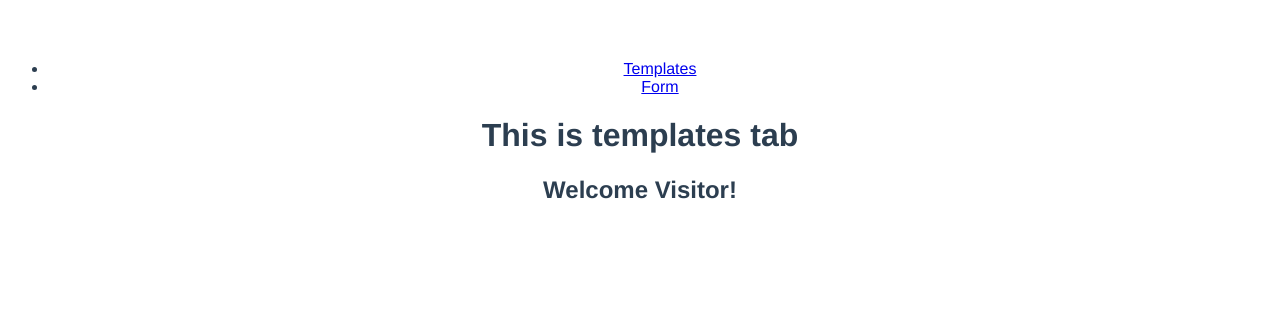
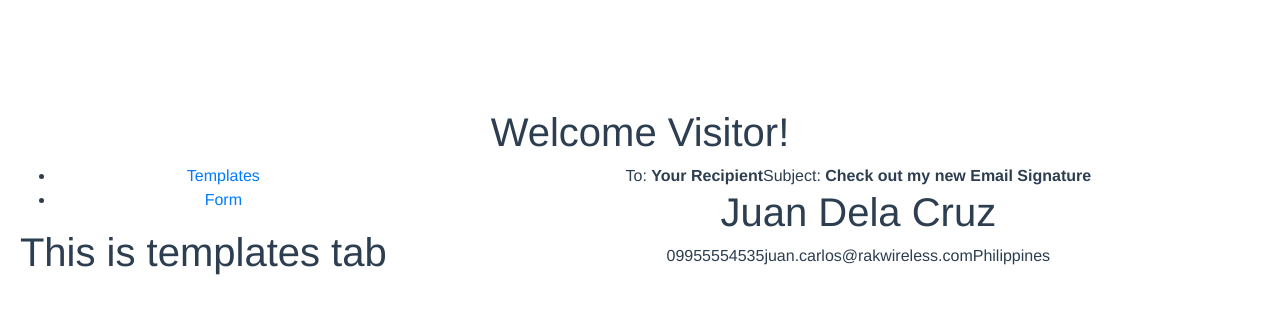
Before and after one commit to cniplo05/email-signature-generator-web-app, a Vue app: page / in a window 1280 px wide. Shown: the top 314 px of the page. Built offline with nearby package versions, Linux system fonts and the light colour scheme.

Commit message:
add: bootstrap dependency

```diff
--- a/package.json
+++ b/package.json
@@ -15,7 +15,8 @@
   },
   "dependencies": {
     "vue": "^2.5.2",
-    "vue-router": "^3.0.1"
+    "vue-router": "^3.0.1",
+    "bootstrap": "^4.5.0"
   },
   "devDependencies": {
     "autoprefixer": "^7.1.2",
--- a/src/App.vue
+++ b/src/App.vue
@@ -1,21 +1,13 @@
 <template>
   <div id="app">
-    <SidePanel/>
     <router-view/>
   </div>
 </template>
 
 <script>
 
-import SidePanel from "@/components/_core/html/body/SidePanel";
-import PreviewPanel from "@/components/_core/html/body/PreviewPanel";
-
 export default {
-  name: 'App',
-  components : {
-    PreviewPanel,
-    SidePanel
-  }
+  name: 'App'
 }
 </script>
 
--- a/src/components/_core/html/_fragments/Tab.vue
+++ b/src/components/_core/html/_fragments/Tab.vue
@@ -21,7 +21,7 @@ export default {
     computed: {
 
         href() {
-            return '#' + this.name.toLowerCase().replace(/ /g, '-');
+            return this.name.toLowerCase().replace(/ /g, '-');
         }
     },
 
--- a/src/components/_core/templates/sections/Tabs.vue
+++ b/src/components/_core/templates/sections/Tabs.vue
@@ -3,7 +3,7 @@
         <div class="Tabs">
             <ul>
                 <li v-for="Tab in Tabs" :class="{ 'is-active': Tab.isActive }">
-                    <a :href="Tab.href" @click="selectTab(Tab)">{{ Tab.name }}</a>
+                    <a href="javascript:void(0)" @click="selectTab(Tab)">{{ Tab.name }}</a>
                 </li>
             </ul>
         </div>
--- a/src/main.js
+++ b/src/main.js
@@ -3,6 +3,8 @@
 import Vue from 'vue'
 import App from './App'
 import router from './router'
+
+require('../node_modules/bootstrap/dist/css/bootstrap.css')
 
 Vue.config.productionTip = false
 
--- a/src/router/index.js
+++ b/src/router/index.js
@@ -5,6 +5,7 @@ import Main from '@/views/Main'
 Vue.use(Router)
 
 export default new Router({
+  mode: 'history',
   routes: [
     {
       path: '/',
--- a/src/views/Main.vue
+++ b/src/views/Main.vue
@@ -6,12 +6,28 @@
                 <h1 class="text-center">Welcome Visitor!</h1>
                 </div>
             </div>
+            <div class="row">
+                <div class="col-lg-4">
+                    <SidePanel/>
+                </div>
+                <div class="col-lg-8">
+                    <PreviewPanel/>
+                </div>
+            </div>
         </div>
     </section>
 </template>
 
 <script>
+
+import SidePanel from "@/components/_core/html/body/SidePanel";
+import PreviewPanel from "@/components/_core/html/body/PreviewPanel";
+
 export default {
-    name: "Main"
+    name: "Main",
+    components : {
+        PreviewPanel,
+        SidePanel
+    }
 }
 </script>
```
Also changed, not shown: 2 other files (tests, documents, lock files or other folders).
